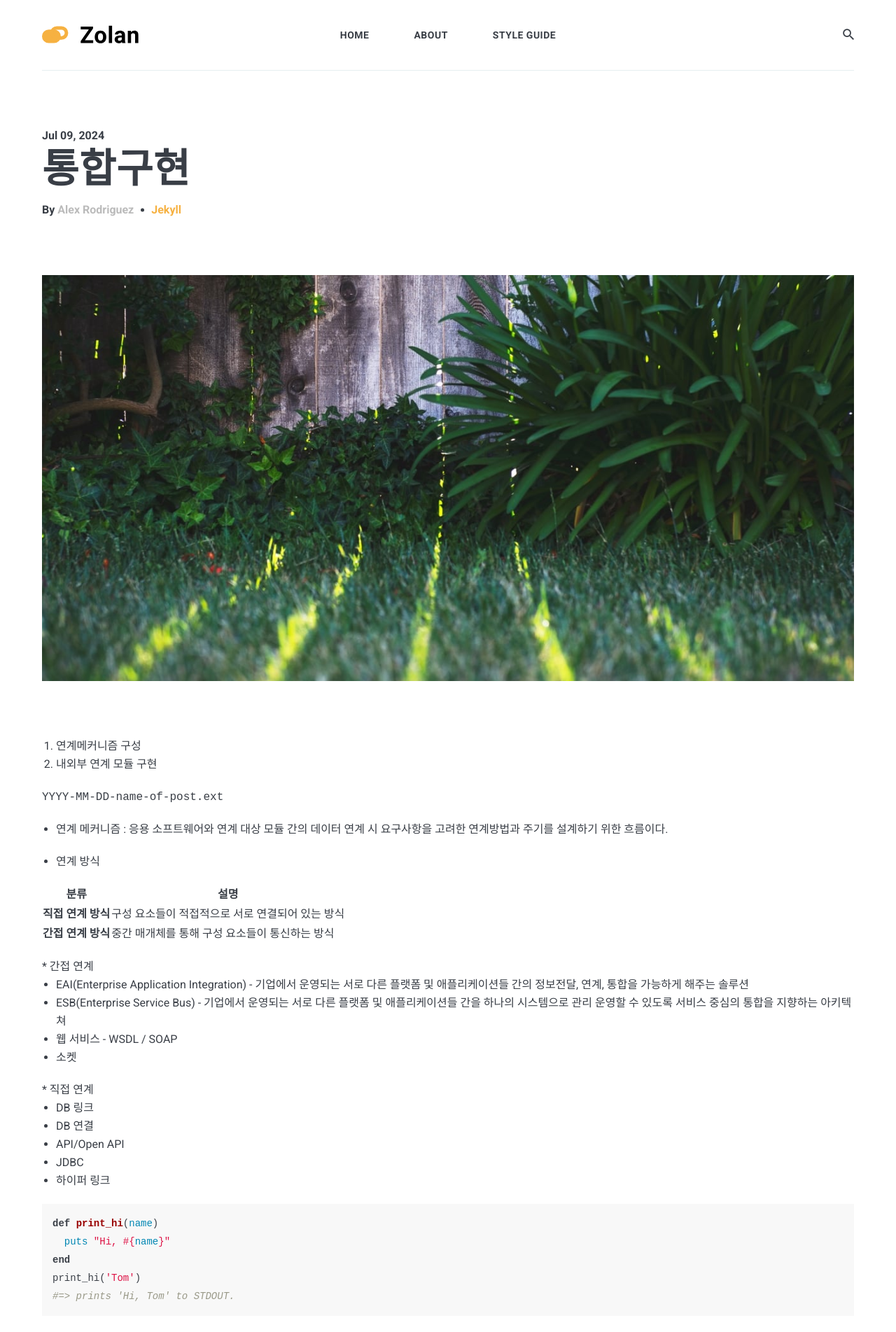
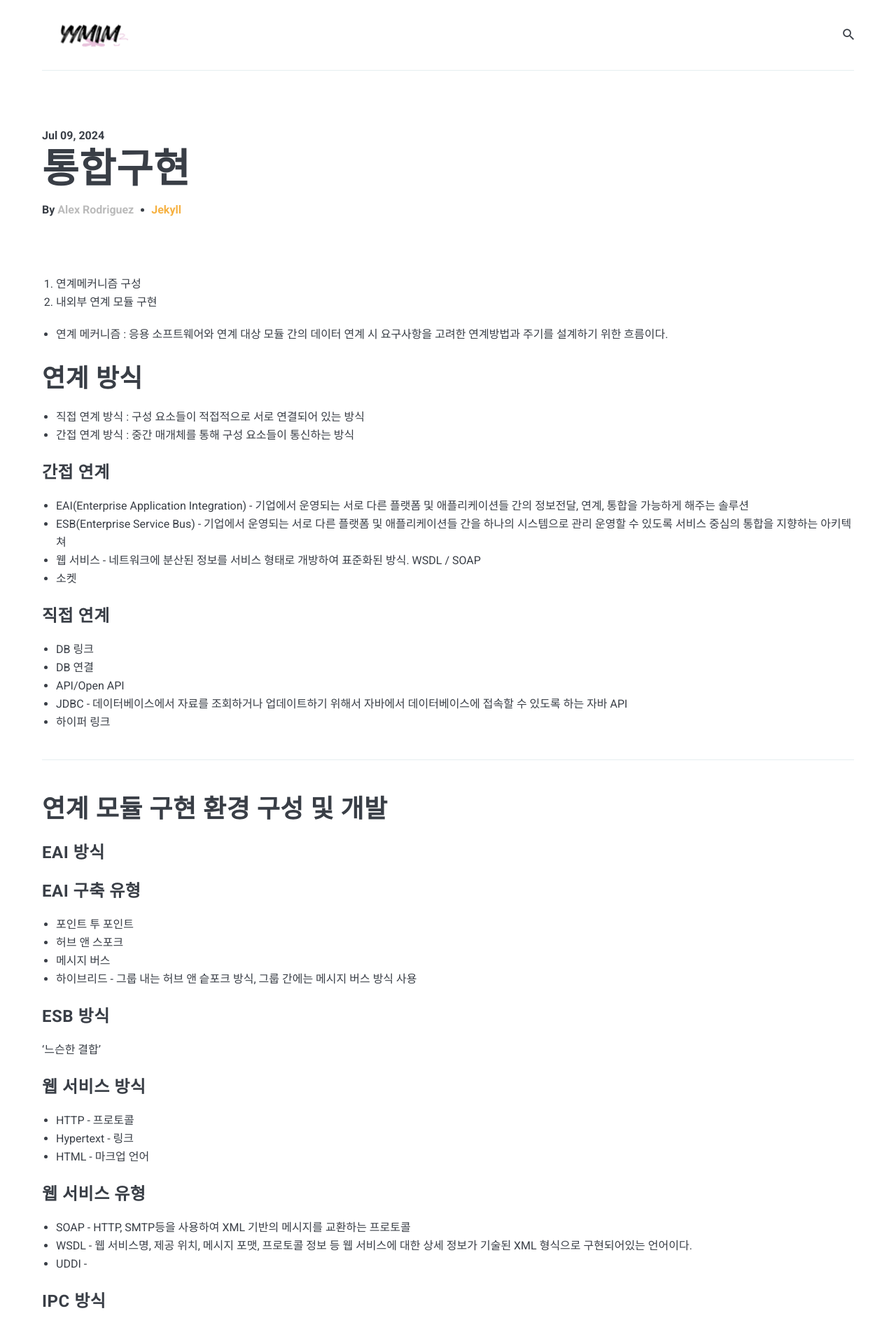
Before and after one commit to yymim/YYMIM-TECH-BLOG, a Jekyll site: the page built from _posts/2024-07-09-wjdcjrl-study.markdown, in a window 1280 px wide. Shown: the top 1903 px of the page at 70% size. Built offline with Jekyll 4.4.1, drawn with Linux system fonts in a browser that asks for light colours; nearby versions of some CDN libraries; some of the changed text lies outside the part shown.

Commit message:
240710-1

```diff
--- a/_data/settings.yml
+++ b/_data/settings.yml
@@ -1,7 +1,7 @@
 #-------------------------------
 # General Site Settings
-title: Zolan
-logo: logo.svg # You can add own logo.
+title: YYMIM
+logo: logo2.png # You can add own logo.
 description: Zolan is modern minimal theme for Jekyll
 
 
--- a/_includes/header.html
+++ b/_includes/header.html
@@ -14,7 +14,7 @@
           </a>
         </div>
 
-        <nav class="main-nav">
+        <!-- <nav class="main-nav">
 
           <div class="main-nav__box">
             <div class="nav-icon__close">
@@ -39,7 +39,7 @@
             </ul>
 
           </div>
-        </nav>
+        </nav> -->
 
         <div class="nav-buttons">
           <i class="nav__icon nav__icon-menu ion ion-md-menu" aria-label="Menu Icon"></i>
--- a/_posts/2024-07-09-wjdcjrl-study.markdown
+++ b/_posts/2024-07-09-wjdcjrl-study.markdown
@@ -2,14 +2,13 @@
 layout: post
 title:  "통합구현"
 date:   2024-07-09 06:00:00 +0300
-image:  10.jpg
+image:
 tags:   Jekyll
 ---
+
+
 1. 연계메커니즘 구성
 2. 내외부 연계 모듈 구현
-
- `YYYY-MM-DD-name-of-post.ext`
-
 
 
 <ul>
@@ -17,51 +16,95 @@ tags:   Jekyll
 </ul>
 
 
-* 연계 방식
-<table>
-  <thead>
-    <tr>
-      <th>분류</th>
-      <th>설명</th>
-    </tr>
-  </thead>
-  <tbody>
-    <tr>
-      <th>직접 연계 방식</th>
-      <td>구성 요소들이 적접적으로 서로 연결되어 있는 방식</td>
-    </tr>
-    <tr>
-      <th>간접 연계 방식</th>
-      <td>중간 매개체를 통해 구성 요소들이 통신하는 방식</td>
-    </tr>
-  </tbody>
-<table>
+# 연계 방식
+<ul>
+  <li>직접 연계 방식 : 구성 요소들이 적접적으로 서로 연결되어 있는 방식</li>
+  <li>간접 연계 방식 : 중간 매개체를 통해 구성 요소들이 통신하는 방식</li>
+</ul>
 
 
 
-* 간접 연계
-
+### 간접 연계
 <ul>
   <li>EAI(Enterprise Application Integration) - 기업에서 운영되는 서로 다른 플랫폼 및 애플리케이션들 간의 정보전달, 연계, 통합을 가능하게 해주는 솔루션</li>
   <li>ESB(Enterprise Service Bus) - 기업에서 운영되는 서로 다른 플랫폼 및 애플리케이션들 간을 하나의 시스템으로 관리 운영할 수 있도록 서비스 중심의 통합을 지향하는 아키텍쳐</li>
-  <li>웹 서비스 - WSDL / SOAP</li>
+  <li>웹 서비스 - 네트워크에 분산된 정보를 서비스 형태로 개방하여 표준화된 방식. WSDL / SOAP</li>
   <li>소켓</li>
 </ul>
 
-*  직접 연계
+###  직접 연계
 <ul>
   <li>DB 링크</li>
   <li>DB 연결</li>
   <li>API/Open API</li>
-  <li>JDBC</li>
+  <li>JDBC - 데이터베이스에서 자료를 조회하거나 업데이트하기 위해서 자바에서 데이터베이스에 접속할 수 있도록 하는 자바 API</li>
   <li>하이퍼 링크</li>
 </ul>
 
 
 
 
+----------------------------------------------------
+
+# 연계 모듈 구현 환경 구성 및 개발
+
+### EAI 방식
+
+### EAI 구축 유형
+<ul>
+  <li>포인트 투 포인트</li>
+  <li>허브 앤 스포크</li>
+  <li>메시지 버스</li>
+  <li>하이브리드 - 그룹 내는 허브 앤 슽포크 방식, 그룹 간에는 메시지 버스 방식 사용</li>
+</ul>
+
+### ESB 방식
+'느슨한 결합'
+
+### 웹 서비스 방식
+
+<ul>
+  <li>HTTP - 프로토콜</li>
+  <li>Hypertext - 링크</li>
+  <li>HTML - 마크업 언어</li>
+</ul>
+
+### 웹 서비스 유형
+* SOAP - HTTP, SMTP등을 사용하여 XML 기반의 메시지를 교환하는 프로토콜
+* WSDL - 웹 서비스명, 제공 위치, 메시지 포맷, 프로토콜 정보 등 웹 서비스에 대한 상세 정보가 기술된 XML 형식으로 구현되어있는 언어이다.
+* UDDI -
+
+### IPC 방식
 
 
+
+
+
+
+
+
+
+
+
+
+
+----------------------------------------------------
+
+
+
+
+
+
+
+ `YYYY-MM-DD-name-of-post.ext`
+
+
+
+
+
+ __You people wonder why I'm still single?__
+## Are you crazy? I can't swallow that.
+### Why not indeed!
 
 
 
--- a/_sass/4-layouts/_post.scss
+++ b/_sass/4-layouts/_post.scss
@@ -232,3 +232,9 @@
     margin-bottom: 40px;
   }
 }
+
+
+/********************* YYMIM **************************/
+.df_table{
+  font-size: 15px;
+}
```
Also changed, not shown: _posts/2018-05-29-welcome-to-jekyll.markdown (deleted, +0 -26 lines), _posts/2018-06-25-start-the-day-with-the-right-habit.markdown (deleted, +0 -51 lines), _posts/2018-07-05-moving-to-a-new-place.markdown (deleted, +0 -51 lines), _posts/2018-07-17-time-to-givegifts-to-everyone.markdown (deleted, +0 -51 lines), _posts/2018-07-19-why-a-brand-is-often-important.markdown (deleted, +0 -51 lines), _posts/2018-07-23-find-a-connection-with-the-reader.markdown (deleted, +0 -53 lines), _posts/2024-07-05-test-post-first.markdown (deleted, +0 -26 lines), images/logo.png (added), images/logo2.png (added), 1 other file.
